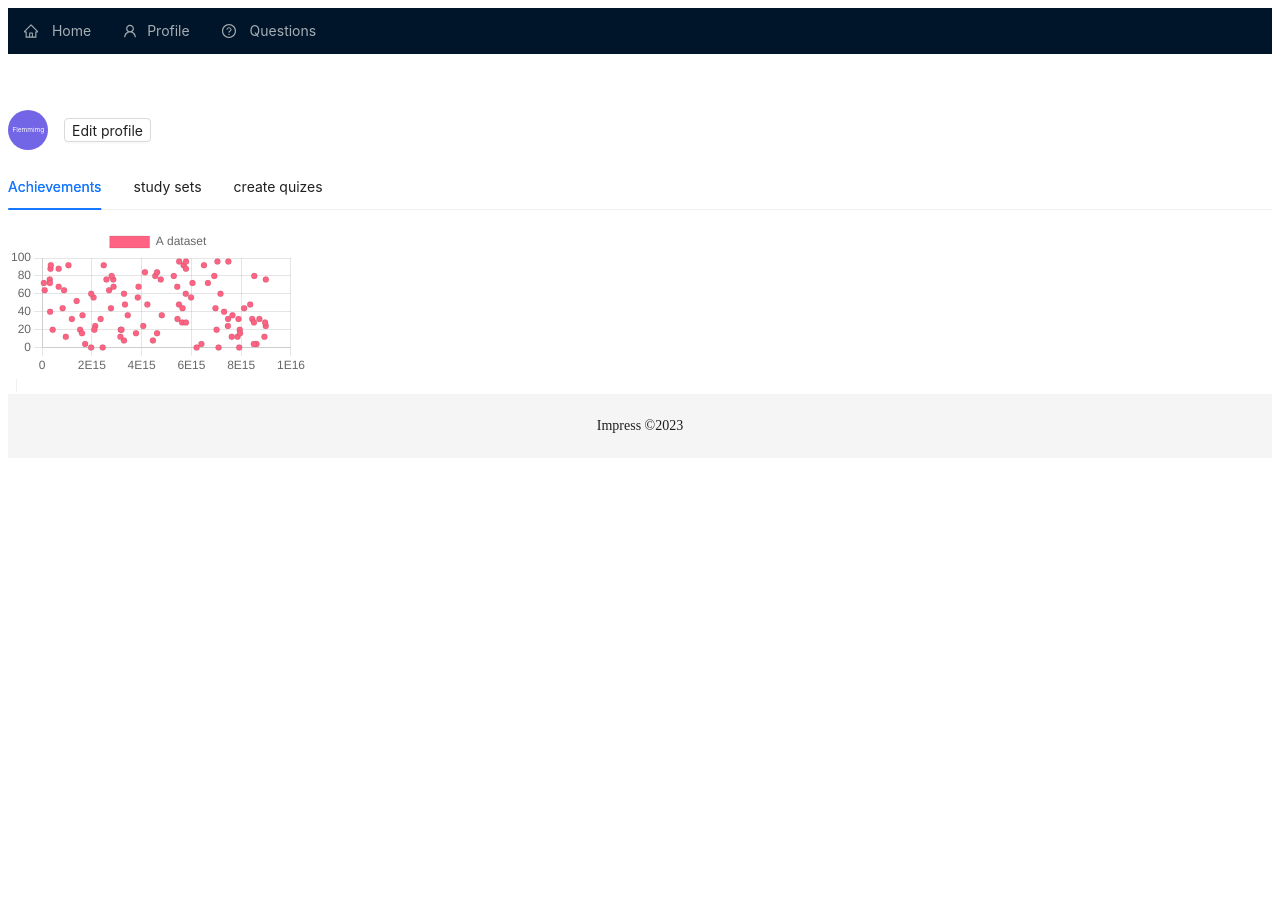
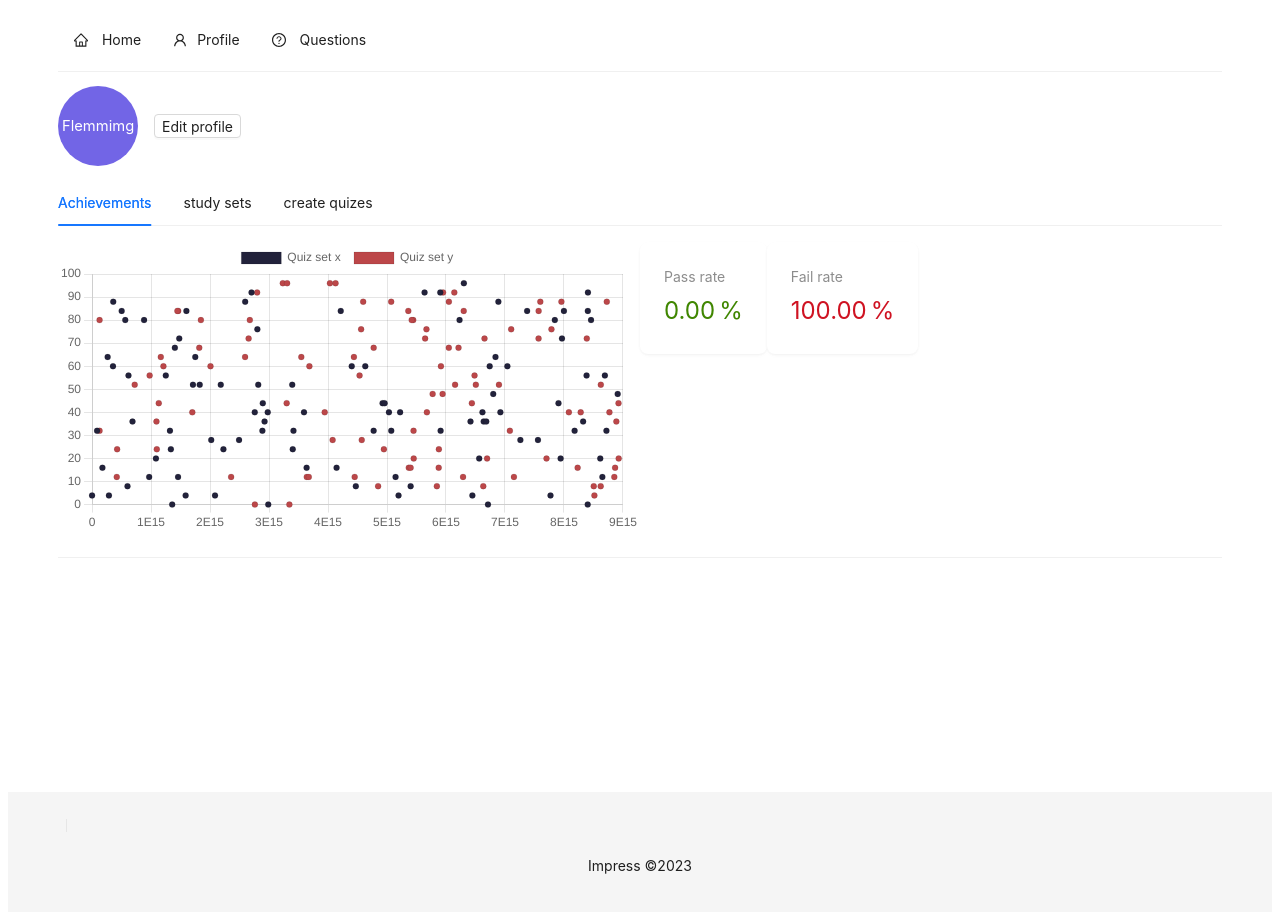
Before and after one commit to signalingsystems/nexus-impress-ui, a React (Vite) app: page /profile in a window 1280 px wide. Shown: the top 912 px of the page. Before the commit the page ends 800 px from the top, so only its background shows below. Built offline with nearby package versions, Linux system fonts and the light colour scheme.

Commit message:
added provider

```diff
--- a/src/App.tsx
+++ b/src/App.tsx
@@ -3,24 +3,38 @@ import { BrowserRouter, Route, Routes } from "react-router-dom";
 import MenuBar from "./components/MenuBar";
 import QuizPage from "./pages/QuizPage";
 import Profile from "./pages/Profile";
+import { Provider } from "react-redux";
+import store from "./redux/store";
+import { Layout } from 'antd';
+import Foot from "./components/Footer";
+
+function App() {
+  const { Header, Content, Footer } = Layout;
+  // #15191d
+  const bgColor ='#fff';
+
+  return (
+    <Provider store={store}>
+      <Layout>
+        <Header style={{background:bgColor}}>
+          <MenuBar  />
+        </Header>
+        <Content style={{ padding: '0 50px',background:bgColor,minHeight:"90vh" }}>
+          <BrowserRouter>
+            <Routes>
+              <Route path="/quiz" Component={QuizPage} />
+              <Route path="/profile" Component={Profile} />
+            </Routes>
+          </BrowserRouter>
+        </Content>
+        <Footer>
+          <Foot />
+        </Footer>
+      </Layout>
 
 
-function App() {
 
-  return (
-    <>
-      <MenuBar />
-      <BrowserRouter>
-      <Routes>
-      <Route path="/quiz" Component={QuizPage}/>
-      <Route path="/profile" Component={Profile}/>
-      </Routes>
-
-
-      </BrowserRouter>
-
-
-    </>
+    </Provider>
   )
 }
 
--- a/src/components/MenuBar.tsx
+++ b/src/components/MenuBar.tsx
@@ -5,7 +5,7 @@ import { HomeOutlined, UserOutlined, QuestionCircleOutlined } from '@ant-design/
 export default function MenuBar() {
 
 
-    return (<Menu mode="horizontal" theme="dark">
+    return (<Menu mode="horizontal" style={{background:'#fff'}}>
 
         <Menu.Item
             key="home"
--- a/src/components/profile/Achievements.tsx
+++ b/src/components/profile/Achievements.tsx
@@ -9,11 +9,21 @@ import {
 } from 'chart.js';
 import { Scatter } from 'react-chartjs-2';
 import { faker } from '@faker-js/faker';
-import { Col, Row } from 'antd';
+import { Card, Col, Divider, Row, Statistic } from 'antd';
+import { useSelector } from 'react-redux';
+import { RootState } from '../../redux/store';
+
 
 
 export default function Achievements() {
+
+    const profileState = useSelector((state: RootState) => state.profile)
     ChartJS.register(LinearScale, PointElement, LineElement, Tooltip, Legend);
+
+    // theme controller , the charts colors have to change too
+
+    const passRate = profileState.score % 100;
+    const failRate = 100 - passRate;
     //user quiz selector
     const options = {
         scales: {
@@ -27,19 +37,60 @@ export default function Achievements() {
     const data = {
         datasets: [
             {
-                label: 'A dataset',
+                label: 'Quiz set x ',
                 data: Array.from({ length: 100 }, () => ({
                     x: faker.number.int(), // percentage
                     y: faker.number.int() % 100, // month
                 })),
-                backgroundColor: 'rgba(255, 99, 132, 1)',
+                backgroundColor: '#22223b',
+            },
+            {
+                label: 'Quiz set y ',
+                data: Array.from({ length: 100 }, () => ({
+                    x: faker.number.int(), // percentage
+                    y: faker.number.int() % 100, // month
+                })),
+                backgroundColor: '#bc4749',
             },
         ],
     };
 
     return (<Row>
-        <Col>
+        <Col span={12}>
             <Scatter options={options} data={data} />
         </Col>
+        <Col span={12}>
+            <Row >
+                <Col>
+                    <Card bordered={false}>
+                        <Statistic
+                            title="Pass rate"
+                            value={passRate}
+                            precision={2}
+                            valueStyle={{ color: '#3f8600' }}
+
+                            suffix="%"
+                        />
+                    </Card>
+                </Col>
+                <Col >
+                    <Card bordered={false}>
+                        <Statistic
+                            title="Fail rate"
+                            value={failRate}
+                            precision={2}
+                            valueStyle={{ color: '#cf1322' }}
+
+                            suffix="%"
+                        />
+                    </Card>
+                </Col>
+            </Row>
+        </Col>
+        <Divider />
     </Row>)
 }
+
+// maybe medals and other statistical data to show how the person is learning
+
+// add learningib rate of the user  and subject strengths piechart
--- a/src/components/profile/CreateQuiz.tsx
+++ b/src/components/profile/CreateQuiz.tsx
@@ -0,0 +1,11 @@
+import { Col, Row } from "antd";
+
+export default function CreateQuiz(){
+
+    //logic
+    //theme controller
+
+    return <Row>
+        <Col> Create quiz tab </Col>
+    </Row>
+}
--- a/src/components/profile/StudySets.tsx
+++ b/src/components/profile/StudySets.tsx
@@ -0,0 +1,11 @@
+import { Col, Row } from "antd";
+
+export default function StudySets(){
+
+    //logic
+    //theme controller
+
+    return <Row>
+        <Col> study sets tab </Col>
+    </Row>
+}
--- a/src/pages/Profile.tsx
+++ b/src/pages/Profile.tsx
@@ -3,6 +3,8 @@ import type { TabsProps } from 'antd';
 import Foot from "../components/Footer";
 import Achievements from "../components/profile/Achievements";
 import { toPadding } from "chart.js/helpers";
+import StudySets from "../components/profile/StudySets";
+import CreateQuiz from "../components/profile/CreateQuiz";
 
 export default function Profile(){
 
@@ -27,18 +29,19 @@ const items: TabsProps['items'] = [
   {
     key: '2',
     label: 'study sets',
-    children: 'study sets',
+    children: <StudySets/>,
   },
   {
     key: '3',
     label: 'create quizes',
-    children: 'create quiz',
+    children: <CreateQuiz/>,
   },
 ];
     return (<>
      <Row>
-      <Col  style={{marginTop:'4em',marginBottom:'1em'}}>
-      <Avatar style={{ backgroundColor: '#7265e6', verticalAlign: 'middle' }} size="large">
+      <Col  style={{marginTop:'1em',marginBottom:'1em'}}>
+
+      <Avatar style={{ backgroundColor: '#7265e6', verticalAlign: 'middle' }} size={80} >
         {userName}
       </Avatar>
       <Button
@@ -55,6 +58,6 @@ const items: TabsProps['items'] = [
       </Col>
     </Row>
 
-    <Foot/>
+
     </>);
 }
--- a/src/redux/models/profile.model.ts
+++ b/src/redux/models/profile.state.ts
@@ -1,4 +1,4 @@
-export default interface Profile{
+export default interface ProfileState{
     name:string;
     description?:string;
     profilePic?:string;
--- a/src/redux/slices/index.ts
+++ b/src/redux/slices/index.ts
@@ -1,7 +1,9 @@
 import { combineReducers } from '@reduxjs/toolkit'
 import { profileReducer } from './profileSlice';
+
+// state names, sounds better when use selector hook on them
 const rootReducer = combineReducers({
-    profileReducer
+    profile:profileReducer ,
 });
 
 export default rootReducer;
--- a/src/redux/slices/profileSlice.ts
+++ b/src/redux/slices/profileSlice.ts
@@ -1,7 +1,8 @@
 import { PayloadAction , createSlice } from "@reduxjs/toolkit";
-import Profile from "../models/profile.model";
 
-const initialState : Profile ={
+import ProfileState from "../models/profile.state";
+
+const initialState : ProfileState ={
     name: "",
     tags: [],
     quizzesTaken: 0,
@@ -9,7 +10,6 @@ const initialState : Profile ={
     email: "",
     score: 0
 };
-type profileStateType = typeof initialState;
 
 const reducers ={
 
--- /dev/null
+++ b/src/redux/slices/themeSlice.ts
@@ -0,0 +1 @@
+//handles everything that has to do with ui themes
```
